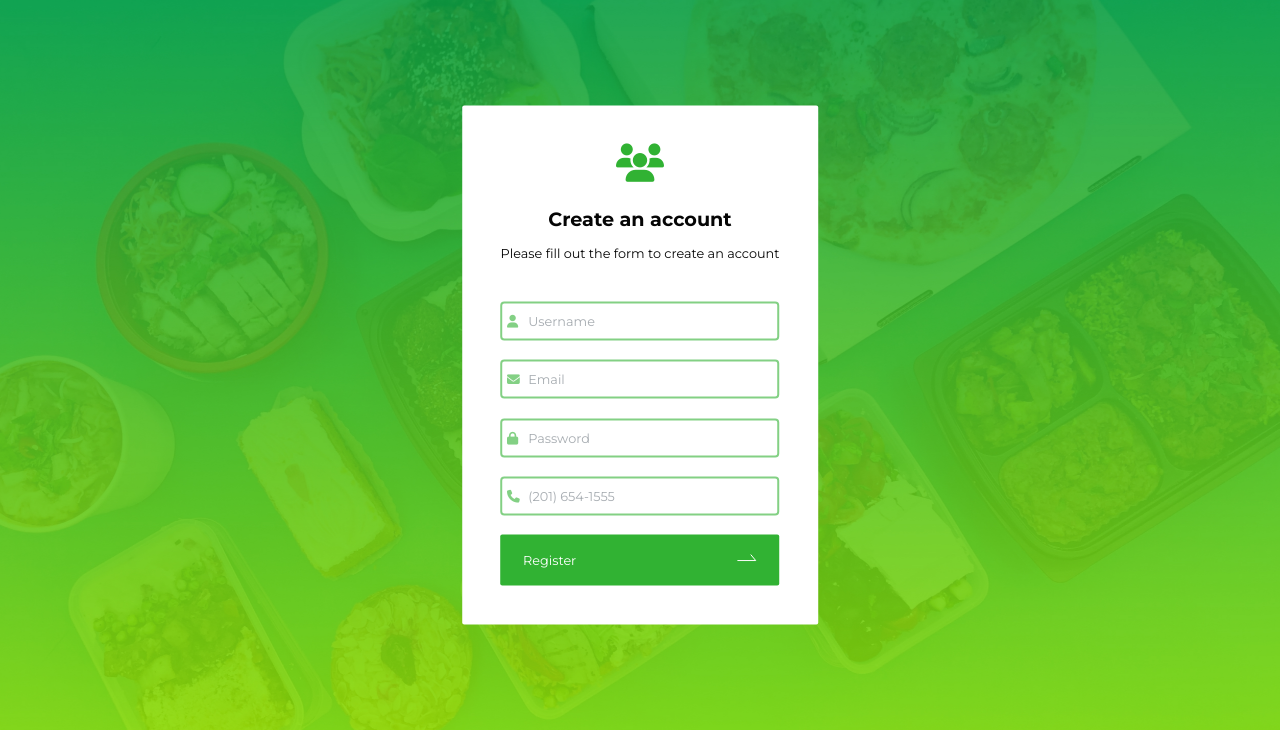
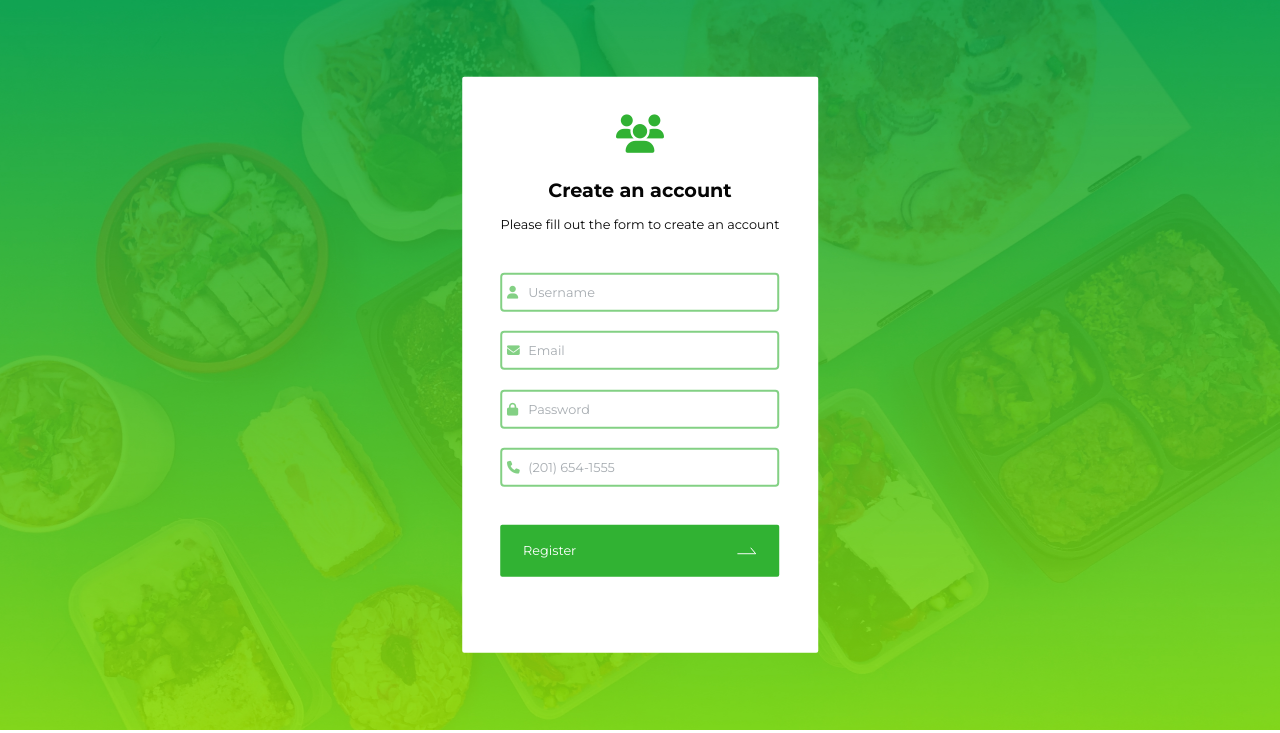
Before and after one commit to lawrencedovin/capstone-1-wonder-recipe, a Flask app: page /register in a window 1280 px wide. Shown: the part 67-800 px from the top of the page. Run offline with Flask 2, Linux system fonts and the light colour scheme; some libraries are stand-ins or nearby versions.

Commit message:
Added form template button

```diff
--- a/wonder-recipe/static/css/styles.css
+++ b/wonder-recipe/static/css/styles.css
@@ -332,11 +332,7 @@ a:hover {
     color: #fff;
     font-size: 1.6rem;
     background: #31B233;
+    margin: 4.8rem auto;
     padding: 2rem 2.8rem;
     border-radius: 2px;
     border: none; }
-    .forms__button:hover {
-      color: #fff; }
-    .forms__button-icon {
-      margin-top: .4rem;
-      margin-left: 1.6rem; }
--- a/wonder-recipe/static/sass/_wonder-recipe.scss
+++ b/wonder-recipe/static/sass/_wonder-recipe.scss
@@ -456,17 +456,9 @@
         color: $color-white;
         font-size: $font-size-small;
         background: $color-green;
+        margin: 4.8rem auto;
         padding: 2rem 2.8rem;
         border-radius: 2px;
         border: none;
-
-        &:hover {
-            color: $color-white;
-        }
-
-        &-icon {
-            margin-top: .4rem;
-            margin-left: 1.6rem;
-        }
     }
 }
--- a/wonder-recipe/templates/components/buttons/form-button-template.html
+++ b/wonder-recipe/templates/components/buttons/form-button-template.html
@@ -1,4 +1,5 @@
-<button href="#" class="forms__button d-flex justify-content-between">
-    Register
+<button href="#" class="forms__button d-flex justify-content-between align-items-center">
+    {% block form_button %}
+    {% endblock %}
     <img src="..\static\images\icons\sms-button-arrow.svg" alt="Form Button" class="forms__button-icon">
 </button>
--- /dev/null
+++ b/wonder-recipe/templates/components/buttons/register-button.html
@@ -0,0 +1,4 @@
+{% extends '/components/buttons/form-button-template.html'%}
+{% block form_button %}
+Register
+{% endblock %}
--- a/wonder-recipe/templates/components/forms/form-register.html
+++ b/wonder-recipe/templates/components/forms/form-register.html
@@ -27,11 +27,11 @@
         </span>
     </div>
     <div class="input-group forms__input-container align-items-center">
-        <input type="number" class="form-control forms__input" name="phoneno" id="phoneno" placeholder="(201) 654-1555" required>
+        <input type="text" class="form-control forms__input" name="phoneno" id="phoneno" placeholder="(201) 654-1555" required>
         <span class="input-group-btn forms__input-icon align-middle">
             <i class="fas fa-phone"></i>
         </span>
     </div>
-    {% include '/components/buttons/form-button-template.html' %}
+    {% include '/components/buttons/register-button.html' %}
 </form>
 {% endblock %}
```
